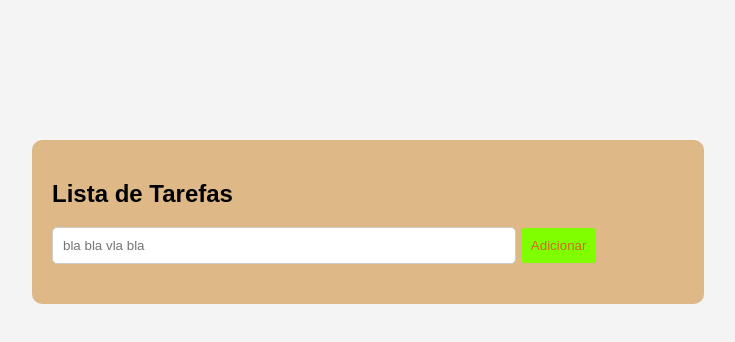
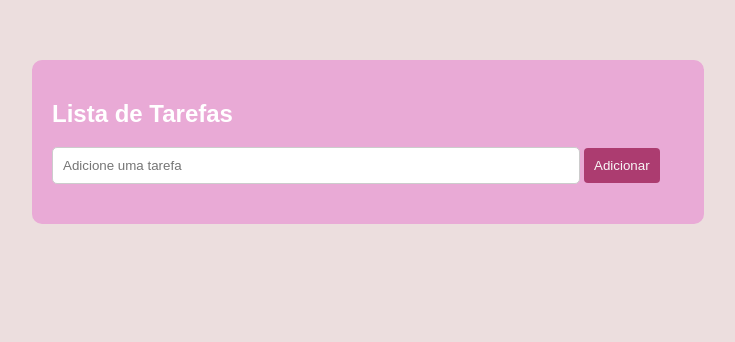
Before and after one commit to Amandamecchi/To_Do_List, a plain HTML site: page index.html in a window 1280 px wide. Shown: the part 186-528 px from the top of the page, without its empty margins (272-1007 px from the left). Drawn offline with Linux system fonts and the light colour scheme.

Commit message:
Finished Project

```diff
--- a/index.html
+++ b/index.html
@@ -13,7 +13,7 @@
 
     <div class="container">
         <h2>Lista de Tarefas </h2>
-        <input type="text" id="taskInput" placeholder="bla bla vla bla">
+        <input type="text" id="taskInput" placeholder="Adicione uma tarefa">
         <button id="addButton">Adicionar</button>
         <ul id="taskList"></ul>
     </div>
--- a/styles.css
+++ b/styles.css
@@ -5,21 +5,20 @@ body {
     display: flex;
     justify-content: center;
     align-items: center;
-    height: 100vh;
-    background-color: #f4f4f4;
+    height: 80vh;
+    background-color: #ecdede;
 }
 
 .container{
-    background-color: aqua;
     align-items: center;
     padding: 20px;
     border-radius: 10px;
     width: 50%;
-    background-color: burlywood;
+    background-color: rgb(233, 170, 214);
 }
 
 input {
-    width: 70%;
+    width: 80%;
     padding: 10px;
     border: 1px solid #ccc;
     border-radius: 5px;
@@ -28,14 +27,13 @@ input {
 button{
     padding: 10px;
     border: none;
-    background-color: chartreuse;
-    color: chocolate;
+    background-color: rgb(172, 60, 112);
+    color: rgb(248, 247, 246);
     cursor: pointer;
     border-radius: 4px;
-
 }
 button:hover {
-    background-color: #218838;
+    background-color: #fa0808;
 }
 
 ul {
@@ -53,9 +51,6 @@ li{
     margin: 5px 0;
     border-radius: 4px;
 }
-      .remove {
-            background-color: #dc3545;
-        }
-        .remove:hover {
-            background-color: #c82333;
-        }
+h2{
+    color: #ffffff;
+}
```
